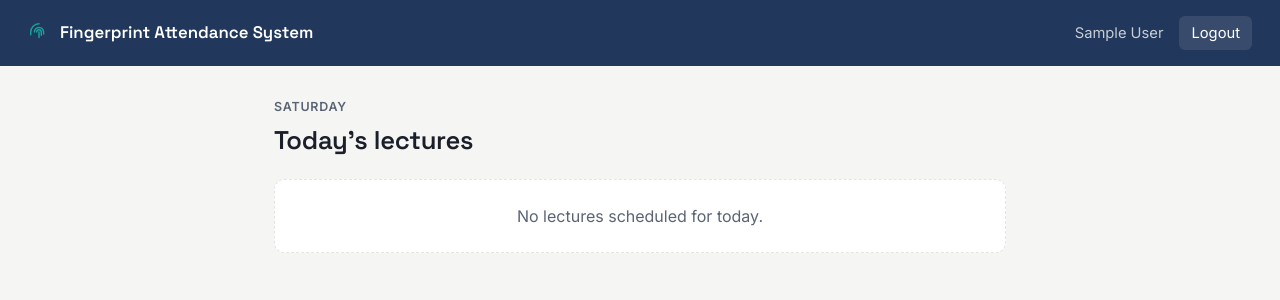
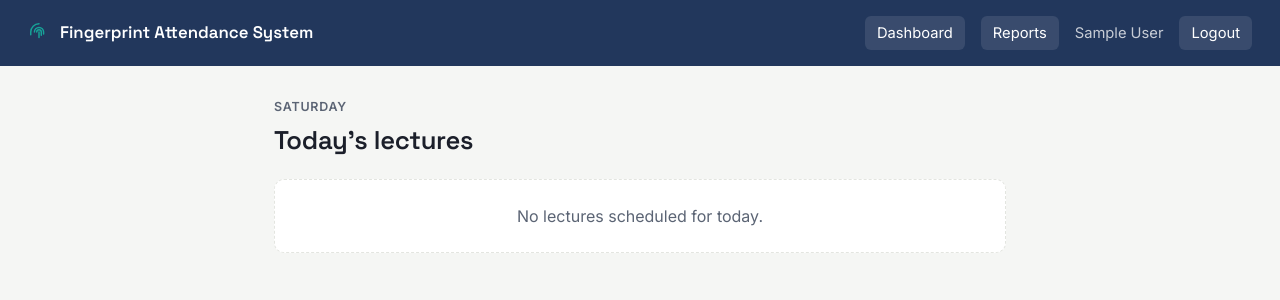
Before and after one commit to didulah/mini_project, a Flask app: page /dashboard in a window 1280 px wide. Shown: the top 300 px of the page. Run offline with Flask 3, Linux system fonts and the light colour scheme; the visitor is signed in with stand-in values (Sample User, id 1).

Commit message:
Add navigation links for Dashboard

```diff
--- a/templates/base.html
+++ b/templates/base.html
@@ -22,6 +22,8 @@
         </span>
         {% if session.get('lecturer_id') %}
             <nav>
+                <a href="{{ url_for('attendance.dashboard') }}">Dashboard</a>
+                <a href="{{ url_for('attendance.report_subjects') }}">Reports</a>
                 <span class="lecturer-name">{{ session.get('lecturer_name') }}</span>
                 <a href="{{ url_for('auth.logout') }}">Logout</a>
             </nav>
```
